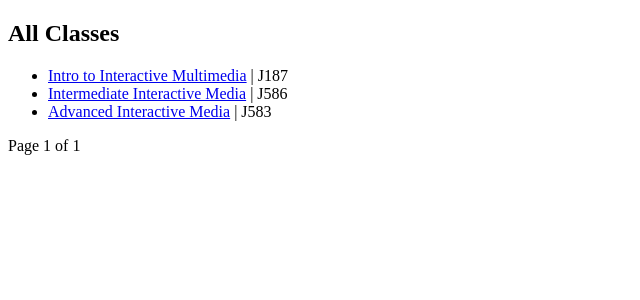
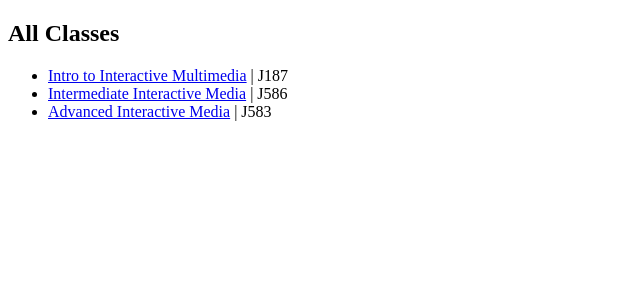
Before and after one commit to mlavin/j583-newschool, a Django app: page /course/ in a window 1280 px wide. Shown: the top 300 px of the page, without its empty margins (0-640 px from the left). Run offline with Django 3.2, Linux system fonts and the light colour scheme; data comes from the database, SQL or seed files in the repository.

Commit message:
Revert "Adds pagination to list views"
This reverts commit 9a89f7f5eb51e2ff71f0c12f2bb15ef66f6e86ff.

```diff
--- a/roster/templates/roster/course_list.html
+++ b/roster/templates/roster/course_list.html
@@ -7,18 +7,4 @@
         <li><a href="{% url 'roster_course' course.id %}">{{ course.name }}</a> | {{ course.callnumber }}</li>
         {% endfor %}
     </ul>
-
-    <div class="pagination">
-        <span class="step-links">
-            {% if courses.has_previous %}
-                <a href="?page={{ courses.previous_page_number }}">previous</a>
-            {% endif %}
-            <span class="current">
-                Page {{ courses.number }} of {{ courses.paginator.num_pages }}
-            </span>
-            {% if courses.has_next %}
-                <a href="?page={{ courses.next_page_number }}">next</a>
-            {% endif %}
-        </span>
-    </div>
 {% endblock %}
--- a/roster/views.py
+++ b/roster/views.py
@@ -21,24 +21,8 @@ def student(request, pk):
 
 def courseList(request):
     course_list = Course.objects.all()
-    paginator = Paginator(course_list, 25)
-    page = request.GET.get('page')
-    try:
-        courses = paginator.page(page)
-    except PageNotAnInteger:
-        courses = paginator.page(1)
-    except EmptyPage:
-        courses = paginator.page(paginator.num_pages)
-    return render(request, 'roster/course_list.html', {'courses': courses})
+    return render(request, 'roster/course_list.html', {'courses': course_list})
 
 def studentList(request):
     student_list = Student.objects.all()
-    paginator = Paginator(student_list, 25)
-    page = request.GET.get('page')
-    try:
-        students = paginator.page(page)
-    except PageNotAnInteger:
-        students = paginator.page(1)
-    except EmptyPage:
-        students = paginator.page(paginator.num_pages)
-    return render(request, 'roster/student_list.html', {'students': students})
+    return render(request, 'roster/student_list.html', {'students': student_list})
```
Also changed, not shown: roster/templates/roster/student_list.html (+0 -14 lines).
